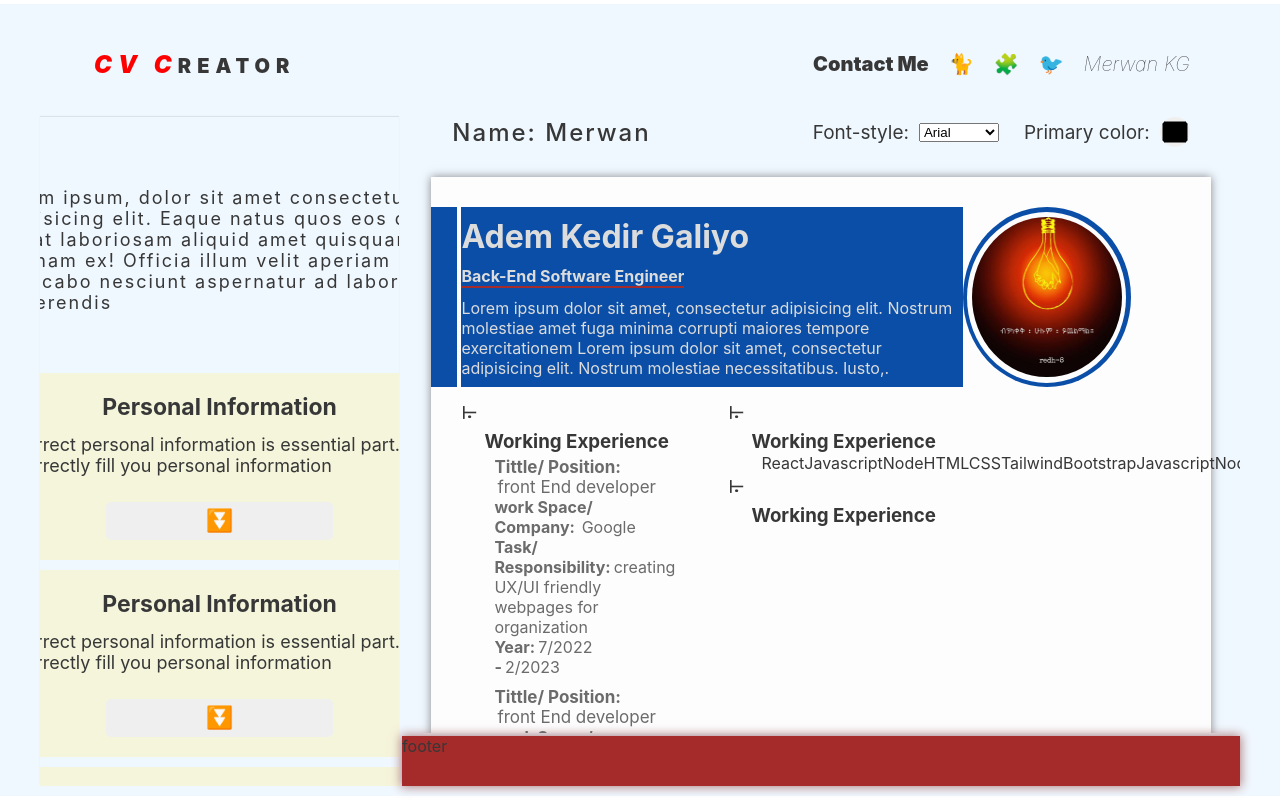
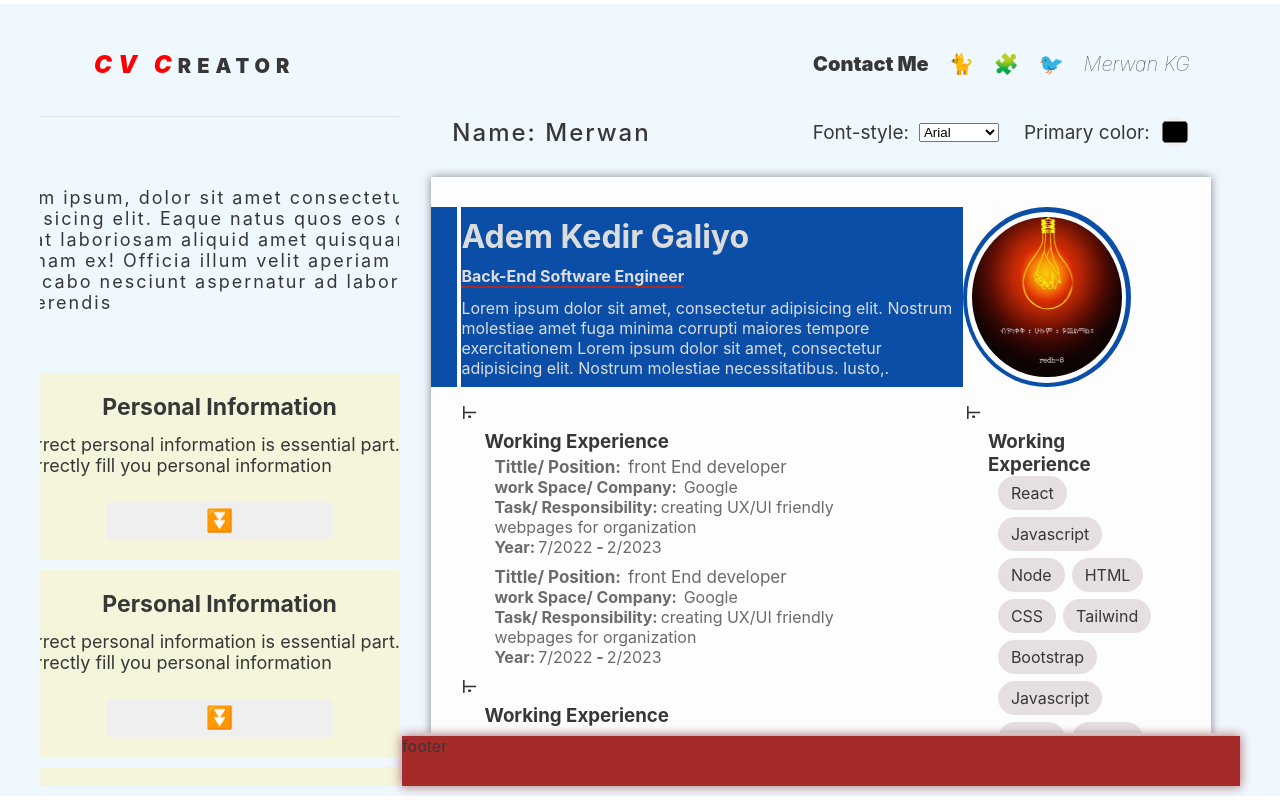
Before and after one commit to marwanGA09/Cv-project, a React (Vite) app: page / in a window 1280 px wide. Built offline with nearby package versions, Linux system fonts and the light colour scheme.

Commit message:
style skillSet component

```diff
--- a/src/index.scss
+++ b/src/index.scss
@@ -294,7 +294,7 @@ body {
 
   &__main {
     display: grid;
-    grid-template-columns: 5fr 2fr;
+    grid-template-columns: 1fr 30%;
     gap: 3rem;
 
     .left {
@@ -303,6 +303,7 @@ body {
     }
 
     .right {
+      // width: max-content;
       // background-color: burlywood;
       height: 150rem;
     }
@@ -314,7 +315,7 @@ body {
   height: min-content;
   margin: 1.5rem;
   padding: 0.8rem;
-  // background-color: bisque;
+  // background-color: rgb(78, 187, 31);
   position: relative;
   div {
     padding-left: 0.5rem;
@@ -368,6 +369,21 @@ body {
   }
 }
 
+.skills {
+  // background-color: burlywood;
+  display: flex;
+  flex-wrap: wrap;
+  gap: 0.7rem;
+  span {
+    display: inline-block;
+    width: min-content;
+    padding: 0.7rem 1.3rem;
+    background-color: rgba(131, 99, 99, 0.193);
+    border-radius: 3rem;
+    // margin: 1rem;
+  }
+}
+
 // FOOTER STYLE
 .footer {
   // rule
```
